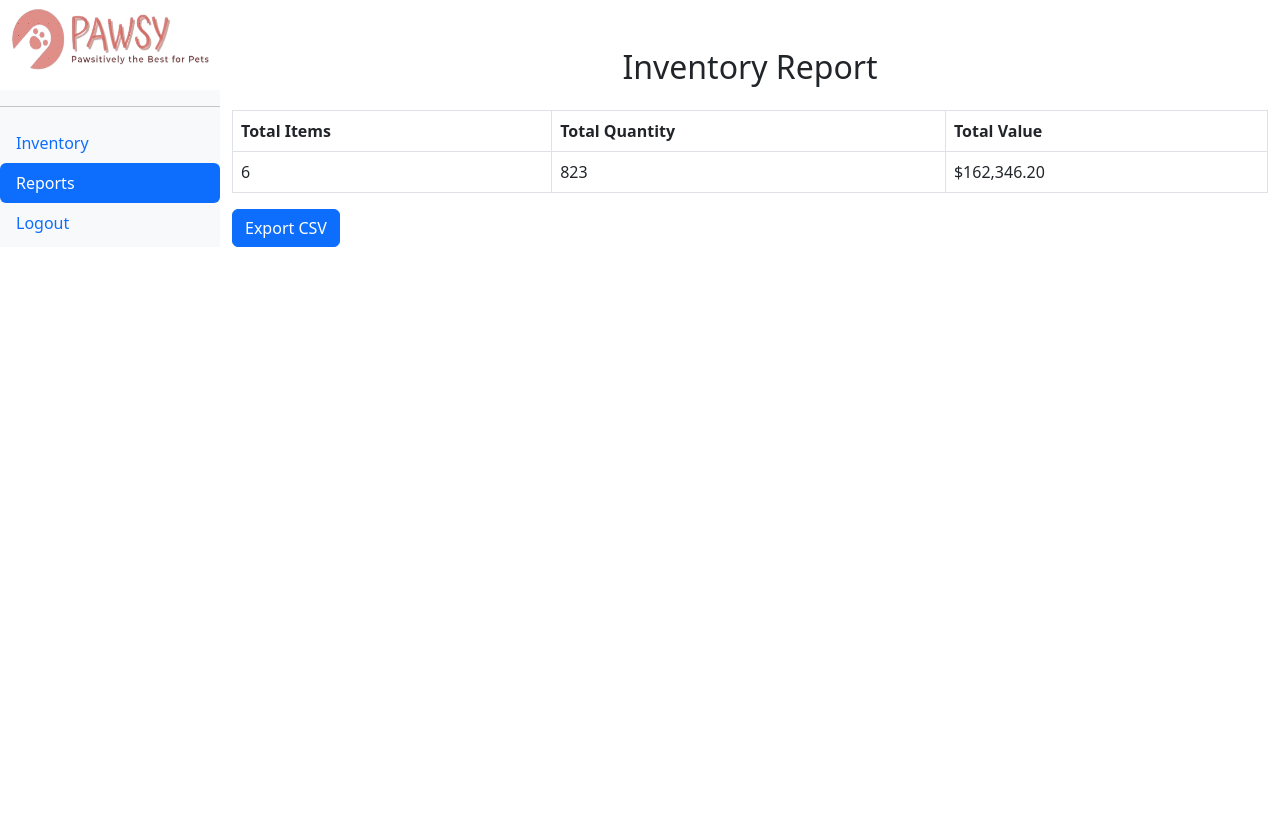
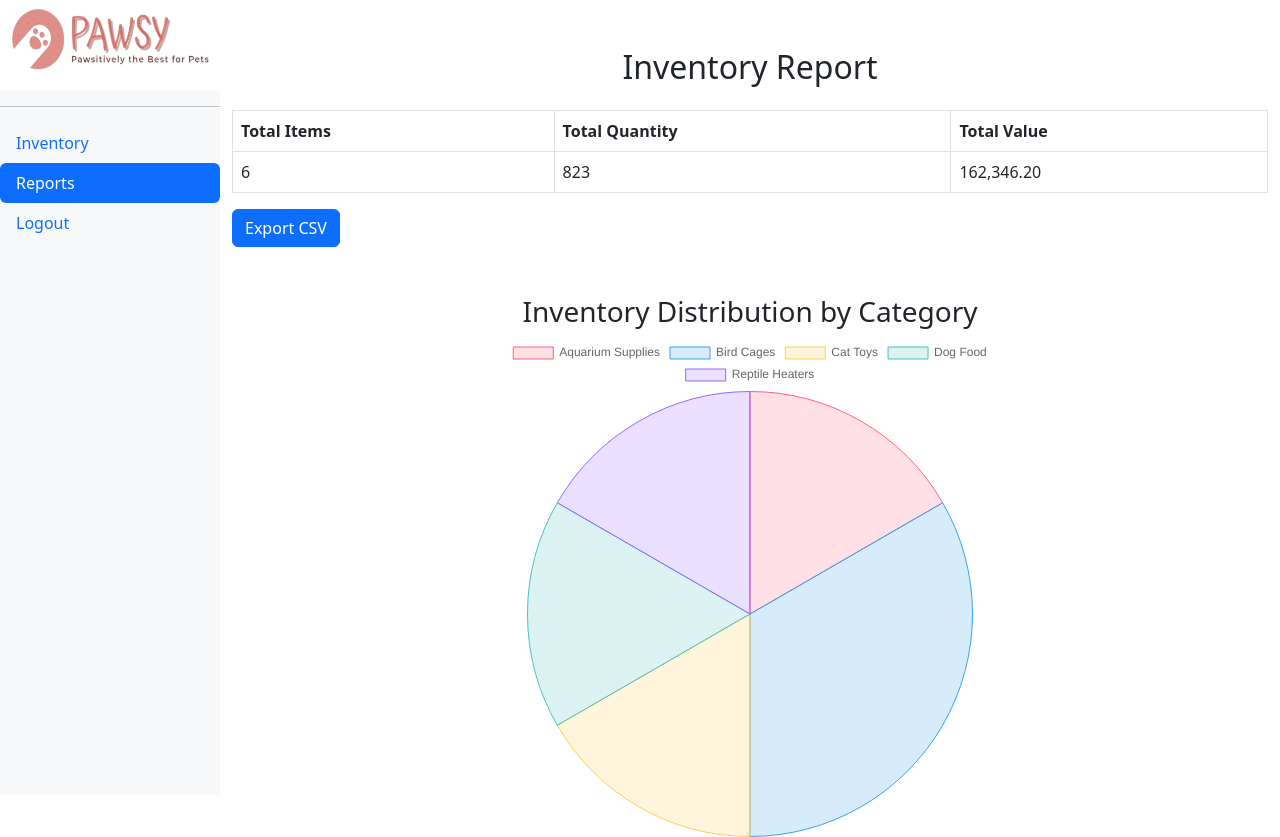
Before and after one commit to MatheeshaDanindu/petshop_management, a PHP site: page /public/report.php in a window 1280 px wide. Before the commit the page ends 247 px from the top, so only its background shows below. Run offline with PHP 8.4, Linux system fonts and the light colour scheme; a user stored in the database is signed in; data comes from the database, SQL or seed files in the repository.

Commit message:
added a pie chart, and edited

```diff
--- a/backend/report.php
+++ b/backend/report.php
@@ -7,11 +7,33 @@ $total_items = $pdo->query("SELECT COUNT(*) FROM inventory")->fetchColumn();
 $total_quantity = $pdo->query("SELECT SUM(quantity) FROM inventory")->fetchColumn();
 $total_value = $pdo->query("SELECT SUM(quantity * price) FROM inventory")->fetchColumn();
 
+// Fetch category-wise data
+$categories = $pdo->query("
+    SELECT c.name AS category_name, COUNT(i.id) AS item_count, SUM(i.quantity * i.price) AS total_value
+    FROM inventory i
+    JOIN categories c ON i.category = c.name
+    GROUP BY c.name
+")->fetchAll(PDO::FETCH_ASSOC);
+
+// Store the data in arrays
+$category_names = [];
+$item_counts = [];
+$total_values = [];
+
+foreach ($categories as $category) {
+    $category_names[] = $category['category_name'];
+    $item_counts[] = $category['item_count'];
+    $total_values[] = $category['total_value'];
+}
+
 // Store the data in an array
 $report_data = [
     'total_items' => $total_items,
     'total_quantity' => $total_quantity,
-    'total_value' => number_format($total_value, 2)
+    'total_value' => number_format($total_value, 2),
+    'category_names' => $category_names,
+    'item_counts' => $item_counts,
+    'total_values' => $total_values
 ];
 
 // Return the data to the frontend
--- a/public/report.php
+++ b/public/report.php
@@ -9,6 +9,7 @@ require '../backend/report.php';
     <meta name="viewport" content="width=device-width, initial-scale=1.0">
     <title>Reports - Pet Shop Management</title>
     <link href="https://cdn.jsdelivr.net/npm/bootstrap@5.3.0/dist/css/bootstrap.min.css" rel="stylesheet">
+    <script src="https://cdn.jsdelivr.net/npm/chart.js"></script>
 </head>
 <body>
     <div class="d-flex">
@@ -27,13 +28,70 @@ require '../backend/report.php';
                     <tr>
                         <td><?= $report_data['total_items'] ?></td>
                         <td><?= $report_data['total_quantity'] ?></td>
-                        <td>$<?= $report_data['total_value'] ?></td>
+                        <td><?= $report_data['total_value'] ?></td>
                     </tr>
                 </tbody>
             </table>
             <a href="export_report.php" class="btn btn-primary">Export CSV</a>
+
+            <!-- Pie chart container -->
+            <div class="mt-5" style="max-width: 500px; max-height: 500px; margin: 0 auto; ">
+                <h3 class="text-center">Inventory Distribution by Category</h3>
+                <canvas id="inventoryPieChart" ></canvas>
+            </div>
         </div>
     </div>
     <script src="https://cdn.jsdelivr.net/npm/bootstrap@5.3.0/dist/js/bootstrap.bundle.min.js"></script>
+
+    <script>
+        // Data for the pie chart
+        const ctx = document.getElementById('inventoryPieChart').getContext('2d');
+        const inventoryPieChart = new Chart(ctx, {
+            type: 'pie',
+            data: {
+                labels: <?= json_encode($report_data['category_names']) ?>,
+                datasets: [{
+                    label: 'Inventory Data',
+                    data: <?= json_encode($report_data['item_counts']) ?>,
+                    backgroundColor: [
+                        'rgba(255, 99, 132, 0.2)',
+                        'rgba(54, 162, 235, 0.2)',
+                        'rgba(255, 206, 86, 0.2)',
+                        'rgba(75, 192, 192, 0.2)',
+                        'rgba(153, 102, 255, 0.2)',
+                        'rgba(255, 159, 64, 0.2)'
+                    ],
+                    borderColor: [
+                        'rgba(255, 99, 132, 1)',
+                        'rgba(54, 162, 235, 1)',
+                        'rgba(255, 206, 86, 1)',
+                        'rgba(75, 192, 192, 1)',
+                        'rgba(153, 102, 255, 1)',
+                        'rgba(255, 159, 64, 1)'
+                    ],
+                    borderWidth: 1
+                }]
+            },
+            options: {
+                responsive: true,
+                plugins: {
+                    legend: {
+                        position: 'top',
+                    },
+                    tooltip: {
+                        callbacks: {
+                            label: function(tooltipItem) {
+                                let label = tooltipItem.label || '';
+                                if (label) {
+                                    label += ': ' + tooltipItem.raw;
+                                }
+                                return label;
+                            }
+                        }
+                    }
+                }
+            }
+        });
+    </script>
 </body>
 </html>
```
